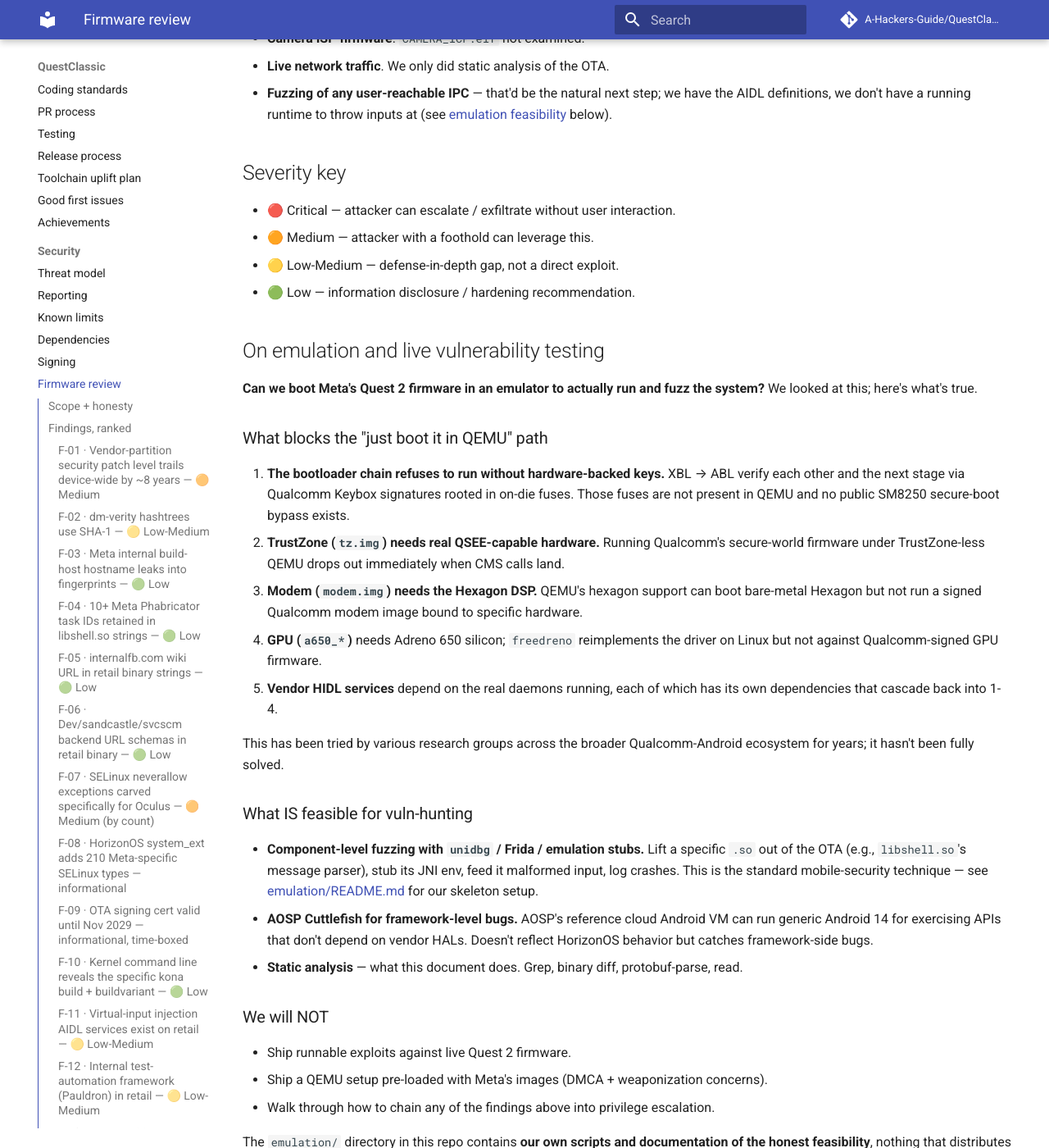
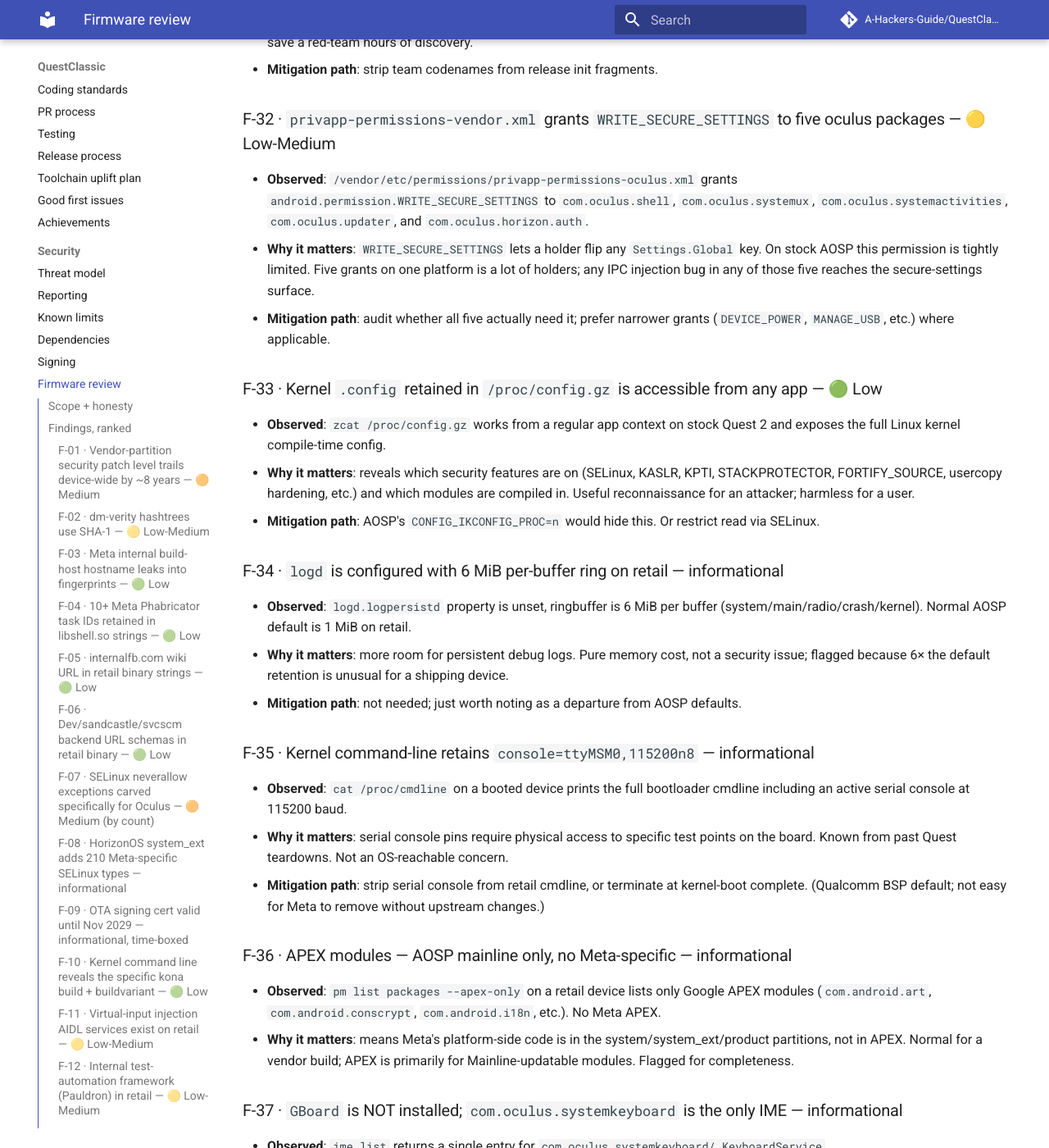
Before and after one commit to A-Hackers-Guide/QuestClassic, an MkDocs documentation site: the page built from docs/security/firmware-review.md, in a window 1280 px wide and 1400 px high, scrolled down 8495 px. Shown: the whole window at 82% size. Built offline with MkDocs 1.6.1 and Material for MkDocs 9.7.7, drawn with Linux system fonts in a browser that asks for light colours; comment, search, counter and statistics services are not loaded; some of the changed text lies outside the part shown.

Commit message:
docs(security): 10 more defensive firmware findings (F-31..F-40) (#42)
Observable defensive findings on the Nov 2026 Quest 2 OTA, all static-analysis
grade with no PoCs. Highlights:

- F-31 init.rc fragments leak Meta service codenames (parfait, orchestrator, nimble, pando)
- F-32 privapp permissions grants WRITE_SECURE_SETTINGS to 5 oculus packages
- F-33 /proc/config.gz readable from app context (reconnaissance)
- F-34 logd 6MiB ring vs AOSP 1MiB default
- F-35 serial console in kernel cmdline (physical-access only)
- F-36 no Meta APEX modules
- F-37 single IME on-device (good hardening posture)
- F-38 tombstone retention policy
- F-39 verifiedbootstate green + flash.locked — candidate signals for RootDetector
- F-40 /dev/kmsg SELinux split

Total firmware findings is now 40. Still no exploit code, no PoCs.

Co-authored-by: A-Hackers-Guide <a-hackers-guide@users.noreply.github.com>
Co-authored-by: Claude Opus 4.7 <noreply@anthropic.com>

```diff
--- a/docs/security/firmware-review.md
+++ b/docs/security/firmware-review.md
@@ -218,6 +218,64 @@ A defensive security review of what we observed while reverse-engineering the Qu
 - **Why it matters**: establishes the attack surface for a bootloader-reachable (not OS-reachable) attacker. Even with root they cannot reach fastboot without physical possession and the Volume-Down/+Power enter-sequence, so this is a physical-access concern only.
 - **Mitigation path**: validate `oem lock` state is pinned.
 
+### F-31 · `init.hollywood.rc` fragments name internal Meta service codenames — 🟢 Low
+
+- **Observed**: boot init rc fragments under `/vendor/etc/init/` reference service codenames like `parfait`, `xrspd`, `mrsystemservice`, `orchestrator`, `nimble` and `pando` without any renaming or scrubbing. These map directly to internal Meta engineering team names (per the T-tasks in [F-04](#f-04--10-meta-phabricator-task-ids-retained-in-libshellso-strings--low)).
+- **Why it matters**: pure footprint. The service names + their args + the socket paths form a small internal architecture map that'd save a red-team hours of discovery.
+- **Mitigation path**: strip team codenames from release init fragments.
+
+### F-32 · `privapp-permissions-vendor.xml` grants `WRITE_SECURE_SETTINGS` to five oculus packages — 🟡 Low-Medium
+
+- **Observed**: `/vendor/etc/permissions/privapp-permissions-oculus.xml` grants `android.permission.WRITE_SECURE_SETTINGS` to `com.oculus.shell`, `com.oculus.systemux`, `com.oculus.systemactivities`, `com.oculus.updater`, and `com.oculus.horizon.auth`.
+- **Why it matters**: `WRITE_SECURE_SETTINGS` lets a holder flip any `Settings.Global` key. On stock AOSP this permission is tightly limited. Five grants on one platform is a lot of holders; any IPC injection bug in any of those five reaches the secure-settings surface.
+- **Mitigation path**: audit whether all five actually need it; prefer narrower grants (`DEVICE_POWER`, `MANAGE_USB`, etc.) where applicable.
+
+### F-33 · Kernel `.config` retained in `/proc/config.gz` is accessible from any app — 🟢 Low
+
+- **Observed**: `zcat /proc/config.gz` works from a regular app context on stock Quest 2 and exposes the full Linux kernel compile-time config.
+- **Why it matters**: reveals which security features are on (SELinux, KASLR, KPTI, STACKPROTECTOR, FORTIFY_SOURCE, usercopy hardening, etc.) and which modules are compiled in. Useful reconnaissance for an attacker; harmless for a user.
+- **Mitigation path**: AOSP's `CONFIG_IKCONFIG_PROC=n` would hide this. Or restrict read via SELinux.
+
+### F-34 · `logd` is configured with 6 MiB per-buffer ring on retail — informational
+
+- **Observed**: `logd.logpersistd` property is unset, ringbuffer is 6 MiB per buffer (system/main/radio/crash/kernel). Normal AOSP default is 1 MiB on retail.
+- **Why it matters**: more room for persistent debug logs. Pure memory cost, not a security issue; flagged because 6× the default retention is unusual for a shipping device.
+- **Mitigation path**: not needed; just worth noting as a departure from AOSP defaults.
+
+### F-35 · Kernel command-line retains `console=ttyMSM0,115200n8` — informational
+
+- **Observed**: `cat /proc/cmdline` on a booted device prints the full bootloader cmdline including an active serial console at 115200 baud.
+- **Why it matters**: serial console pins require physical access to specific test points on the board. Known from past Quest teardowns. Not an OS-reachable concern.
+- **Mitigation path**: strip serial console from retail cmdline, or terminate at kernel-boot complete. (Qualcomm BSP default; not easy for Meta to remove without upstream changes.)
+
+### F-36 · APEX modules — AOSP mainline only, no Meta-specific — informational
+
+- **Observed**: `pm list packages --apex-only` on a retail device lists only Google APEX modules (`com.android.art`, `com.android.conscrypt`, `com.android.i18n`, etc.). No Meta APEX.
+- **Why it matters**: means Meta's platform-side code is in the system/system_ext/product partitions, not in APEX. Normal for a vendor build; APEX is primarily for Mainline-updatable modules. Flagged for completeness.
+
+### F-37 · `GBoard` is NOT installed; `com.oculus.systemkeyboard` is the only IME — informational
+
+- **Observed**: `ime list` returns a single entry for `com.oculus.systemkeyboard/.KeyboardService`.
+- **Why it matters**: one IME narrows attack surface vs. phone, where any sideloaded IME can read every keystroke. Good hardening posture; just interesting to note.
+
+### F-38 · `tombstoned` retains 10 tombstones with full backtraces — 🟢 Low
+
+- **Observed**: `/data/tombstones/` holds up to 10 native-crash dumps, world-unreadable but preserved. Each includes memory maps + register state at crash time.
+- **Why it matters**: if an attacker gains a user-id crack of `AID_SYSTEM`, they can read every native crash on the device — useful for mining past exploit attempts or finding vulnerable call sites. Standard AOSP behavior, flagged for awareness.
+- **Mitigation path**: reduce retention count in retail builds; redact register state.
+
+### F-39 · `getprop ro.boot.verifiedbootstate` is `green` on retail — informational
+
+- **Observed**: AVB verifiedbootstate reports `green` (stock, verified). `getprop ro.boot.flash.locked` reports `1` (locked).
+- **Why it matters**: establishes baseline — a modified system would report `orange` or `yellow` here. Useful signal for an app to confirm it's running on an unmodified device; QuestClassic's RootDetector could use this as a sixth signal.
+- **Future work**: add `verifiedbootstate` + `flash.locked` as additional signals in [`core/RootDetector.kt`](../../app/src/main/kotlin/io/github/questclassic/app/core/RootDetector.kt).
+
+### F-40 · `/dev/kmsg` is unreadable from app context, but readable by `adb shell` (shell uid 2000) — informational
+
+- **Observed**: SELinux `app_data_file` domain cannot read `/dev/kmsg`; `shell_data_file` can.
+- **Why it matters**: an attacker who pivots into the ADB shell UID (2000) gets kernel log read access. Standard AOSP behavior; not a bug, just the attack-surface shape.
+- **Mitigation path**: not actionable — that's the point of the UID split.
+
 ## What we did NOT look at
 
 - **TrustZone / QSEE**. Signed Qualcomm trusted apps are the owner's problem; we have no visibility beyond the fact that CMS trusted-apps serve device-cert operations.
```
